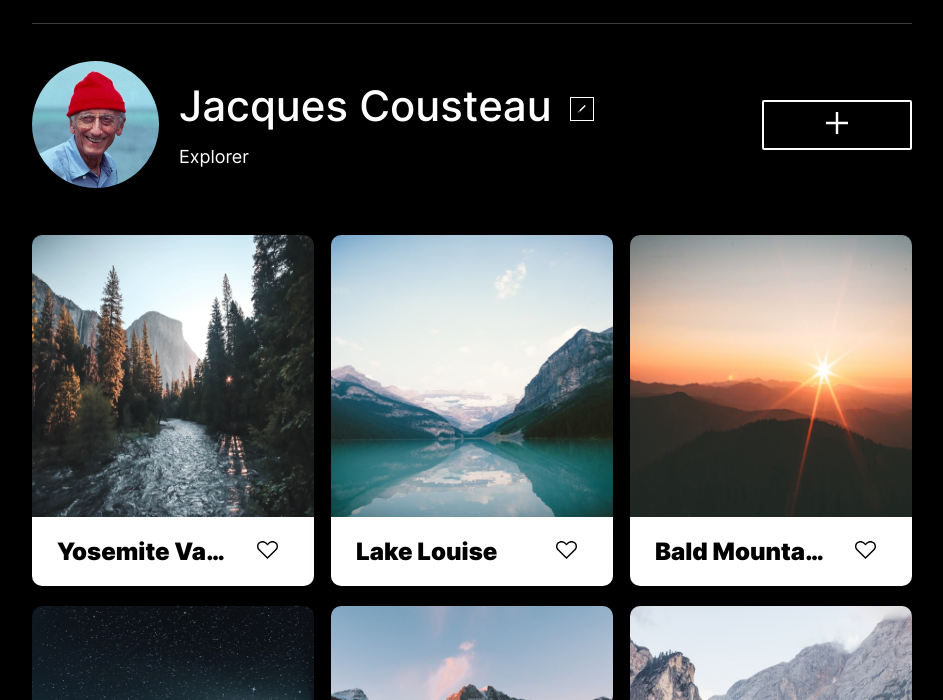
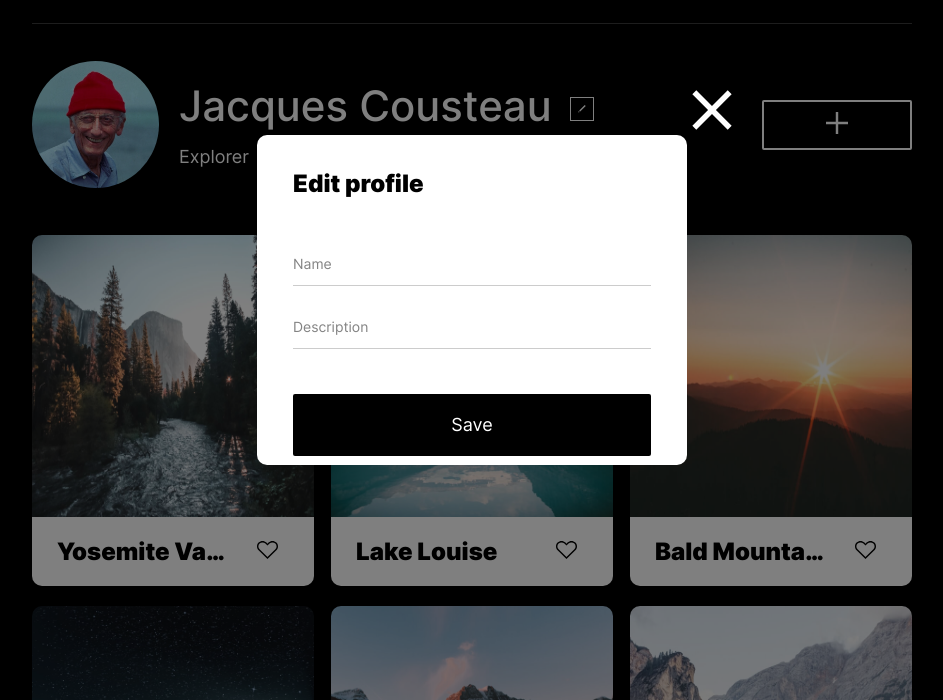
Before and after one commit to DylanMeints/se_project_aroundtheus, a plain HTML site: page index.html in a window 1280 px wide. Shown: the part 100-800 px from the top of the page, without its empty margins (168-1111 px from the left). Drawn offline with Linux system fonts and the light colour scheme.

Commit message:
Sprint 4 Commit 2

```diff
--- /dev/null
+++ b/blocks/modal.css
@@ -0,0 +1,137 @@
+.modal {
+  position: fixed;
+  display: flex;
+  justify-content: center;
+  align-items: center;
+  top: 0;
+  left: 0;
+  right: 0;
+  bottom: 0;
+  background: rgba(0, 0, 0, 0.5);
+  /* make invisible */
+}
+.modal__container_opened {
+  /* make visibility */
+}
+.modal__container {
+  width: 430px;
+  height: 330px;
+  background: white;
+  padding: 34px 36px;
+  border-radius: 10px;
+  position: relative;
+  box-sizing: border-box;
+}
+.modal__fieldset {
+  box-sizing: border-box;
+  border: none;
+  padding: 0px;
+  margin: 0;
+}
+.modal__input {
+  font-family: "Inter", "Arial", sans-serif;
+  font-style: normal;
+  font-weight: 400;
+  font-size: 14px;
+  line-height: 17px;
+  width: 100%;
+  color: black;
+  padding: 0;
+  margin: 0;
+  padding-right: 36px;
+  padding-bottom: 13px;
+  margin-bottom: 30px;
+  box-sizing: border-box;
+  border: none;
+  border-bottom: 1px solid rgba(0, 0, 0, 0.2);
+}
+.modal__input::placeholder {
+  color: #838383;
+  font-size: 14px;
+  line-height: 17px;
+}
+.modal__button {
+  font-family: "Inter", "Arial", sans-serif;
+  font-style: normal;
+  font-weight: 400;
+  font-size: 18px;
+  line-height: 21.78px;
+  background-color: black;
+  color: white;
+  text-align: center;
+  border: 0;
+  padding: 20px;
+  margin-top: 15px;
+  box-sizing: border-box;
+  width: 100%;
+  border-radius: 2px;
+  cursor: pointer;
+}
+.modal__button:hover {
+  opacity: 80%;
+  transition: 1s ease-in-out;
+}
+
+.modal__close-button {
+  width: 40px;
+  height: 40px;
+  position: absolute;
+  top: -45px;
+  right: -45px;
+  cursor: pointer;
+  background-image: url("../images/close-icon.svg");
+  background-color: transparent;
+  background-repeat: no-repeat;
+  background-position: center;
+  background-size: 100%;
+  border: none;
+  transform: rotate(45);
+}
+.modal__close-button:hover {
+  opacity: 0.6;
+}
+
+.modal__title {
+  font-family: "Inter", "Arial", sans-serif;
+  font-weight: 900;
+  font-size: 24px;
+  line-height: 30px;
+  color: black;
+  margin: 0;
+  padding-bottom: 54px;
+}
+
+.modal__form {
+  box-sizing: border-box;
+  margin: 0 auto;
+  background: white;
+}
+
+@media screen and (min-width: 320px) and (max-width: 768px) {
+  .modal__container {
+    max-width: 282px;
+  }
+  .modal__close-button {
+    width: 26px;
+    height: 26px;
+    right: 5px;
+  }
+  .modal__title {
+    max-width: 238px;
+    font-size: 18px;
+    line-height: 22px;
+  }
+  .modal__input {
+    font-size: 14px;
+    line-height: 17px;
+  }
+  .modal__input::placeholder {
+    font-size: 14px;
+    line-height: 17px;
+  }
+  .modal__button {
+    height: 46px;
+    font-size: 14px;
+    line-height: 17px;
+  }
+}
--- a/index.html
+++ b/index.html
@@ -145,6 +145,39 @@
     <footer class="footer">
       <p class="footer__copyright">© 2023 Around The U.S.</p>
     </footer>
+    <section class="modal" id="edit-profile-modal">
+      <div class="modal__container">
+        <h2 class="modal__title">Edit profile</h2>
+        <form class="modal__form" id="edit-form">
+          <fieldset class="modal__fieldset">
+            <input
+              name="name-input"
+              id="name-input"
+              class="modal__input"
+              required
+              type="text"
+              placeholder="Name"
+            />
+            <input
+              name="description-input"
+              id="description-input"
+              class="modal__input"
+              required
+              type="text"
+              placeholder="Description"
+            />
+          </fieldset>
+          <fieldset class="modal__fieldset">
+            <button class="modal__button" type="submit">Save</button>
+          </fieldset>
+        </form>
+        <button
+          aria-label="close-button"
+          type="button"
+          class="modal__close-button"
+        ></button>
+      </div>
+    </section>
     <script src="./scripts/index.js"></script>
   </body>
 </html>
--- a/pages/index.css
+++ b/pages/index.css
@@ -11,3 +11,5 @@
 @import url(../blocks/card.css);
 
 @import url(../blocks/footer.css);
+
+@import url(../blocks/modal.css);
--- a/scripts/index.js
+++ b/scripts/index.js
@@ -24,3 +24,15 @@ let initialCards = [
     link: "https://practicum-content.s3.us-west-1.amazonaws.com/software-engineer/around-project/lago.jpg",
   },
 ];
+
+const profileEditButton = document.querySelector("#profile-edit-button");
+const profileEditModal = document.querySelector("#profile-edit-modal");
+const prolfileCloseButton = document.querySelector("#profile-close-button");
+
+profileEditButton.addEventListener("click", () => {
+  profileEditModal.classList.remove("modal_opened");
+});
+
+prolfileCloseButton.addEventListener("click", () => {
+  profileEditModal.classList.remove("modal_opened");
+});
```
Also changed, not shown: images/close-icon.svg (added).
